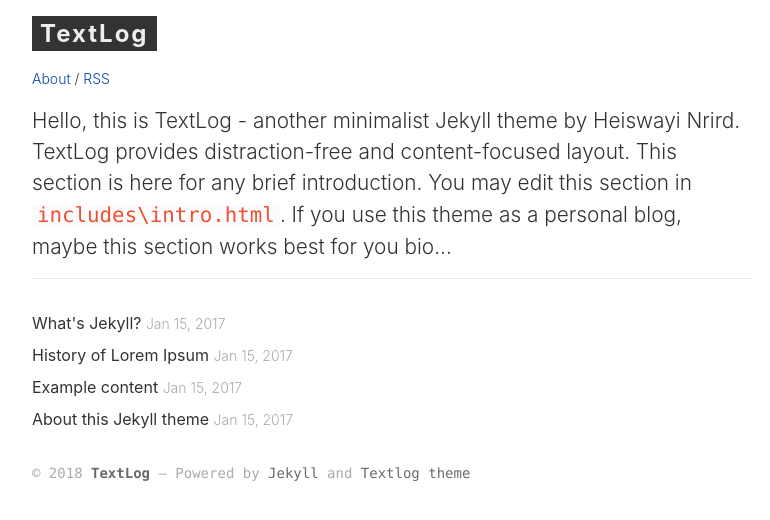
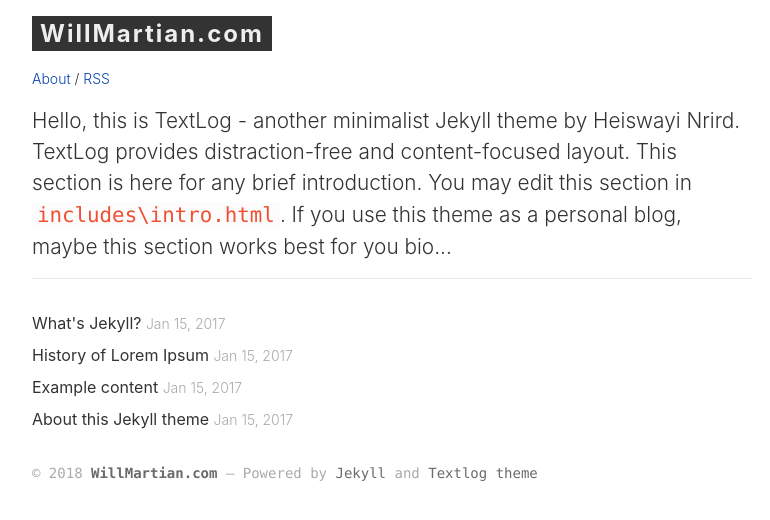
Before and after one commit to willbmartin/willbmartin.github.io, a Jekyll site: the page built from index.html, in a window 1280 px wide. Shown: the top 520 px of the page, without its empty margins (8-778 px from the left). Built offline with Jekyll 4.4.1, drawn with Linux system fonts in a browser that asks for light colours.

Commit message:
updated config

```diff
--- a/_config.yml
+++ b/_config.yml
@@ -1,9 +1,9 @@
 # Site settings
-title: "TextLog"
-description: "Minimalist Jekyll theme for documentation site"
-baseurl: "/textlog" # required if used under gh-pages branch, else (under master branch) just leave empty/blank
+title: "WillMartian.com"
+description: "testing 123..."
+baseurl: "" # required if used under gh-pages branch, else (under master branch) just leave empty/blank
 url: ""
-author: "John Doe"
+author: "William Martin"
 
 # Build settings
 kramdown:
```
